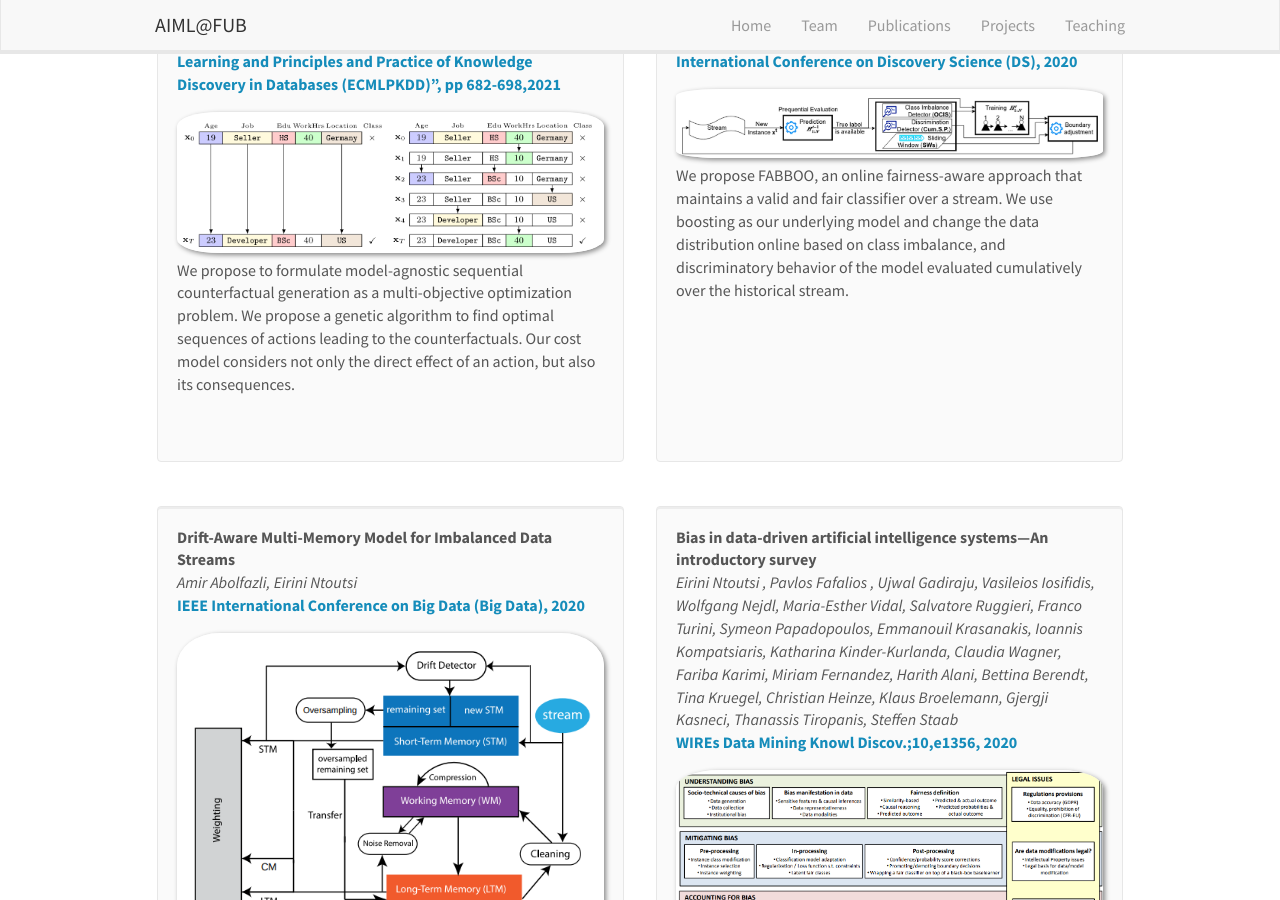
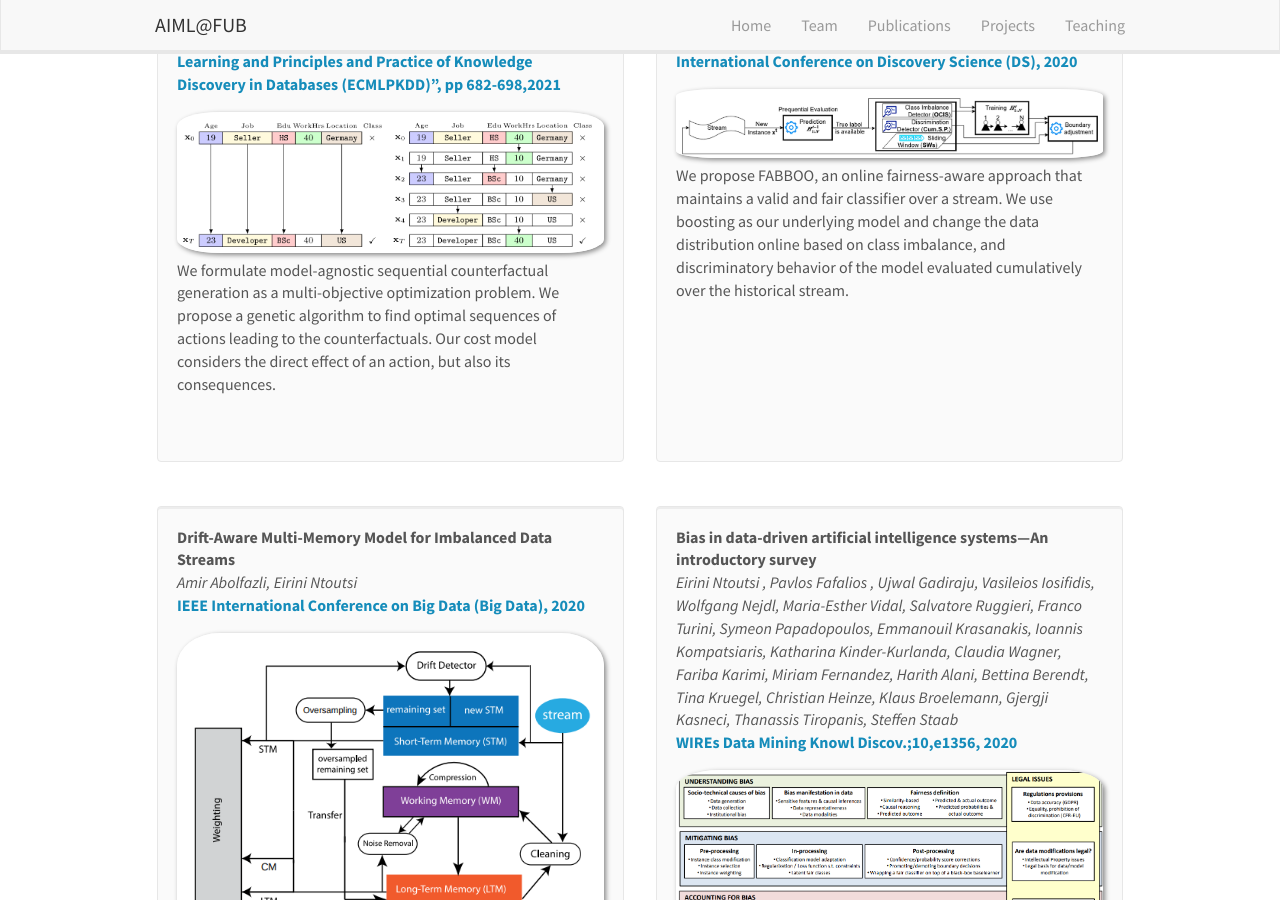
Before and after one commit to AIML-research/AIML-research.github.io, a Jekyll site: the page built from _pages/publications.md, in a window 1280 px wide and 900 px high, scrolled down 1327 px. Built offline with Jekyll 4.4.1, drawn with Linux system fonts in a browser that asks for light colours; nearby versions of some CDN libraries.

Commit message:
Update publist.yml

```diff
--- a/_data/publist.yml
+++ b/_data/publist.yml
@@ -94,7 +94,7 @@
 
 - title: "Consequence-aware Sequential Counterfactual Generation"
   image: Philip2021.png
-  description: We propose to formulate model-agnostic sequential counterfactual generation as a multi-objective optimization problem. We propose a genetic algorithm to find optimal sequences of actions leading to the counterfactuals. Our cost model considers not only the direct effect of an action, but also its consequences.
+  description: We formulate model-agnostic sequential counterfactual generation as a multi-objective optimization problem. We propose a genetic algorithm to find optimal sequences of actions leading to the counterfactuals. Our cost model considers the direct effect of an action, but also its consequences.
   authors: Philip Naumann , Eirini Ntoutsi
   link:
     url: https://link.springer.com/chapter/10.1007%2F978-3-030-86520-7_42
```
